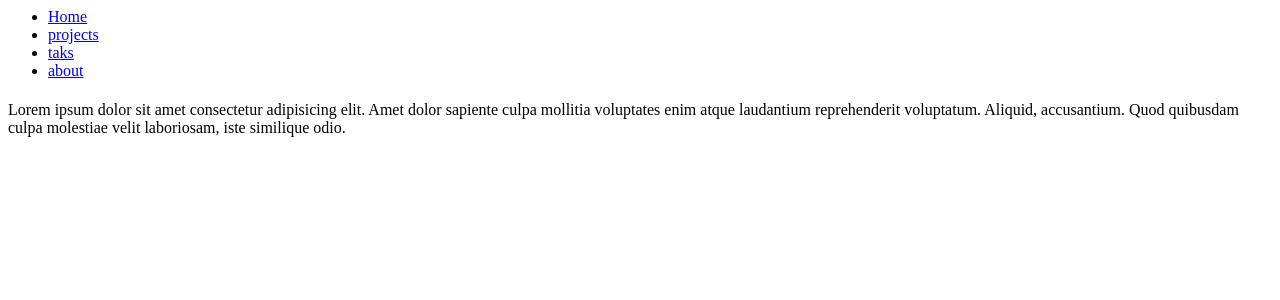
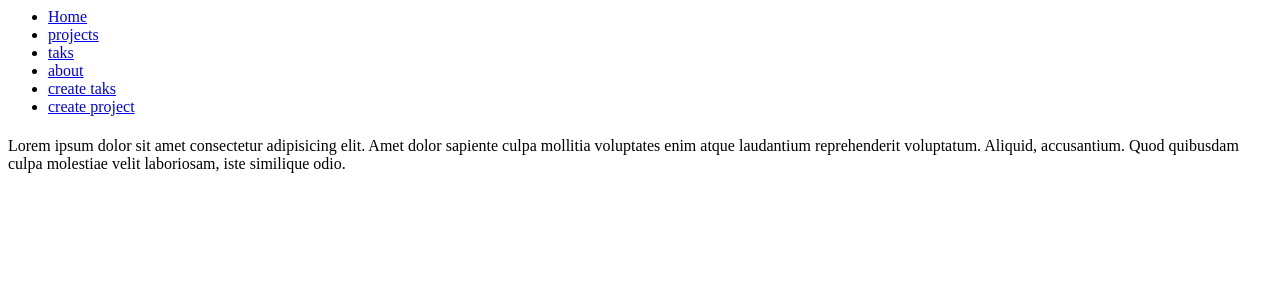
Before and after one commit to CrisBelDev/Myapp_Django, a Django app: page / in a window 1280 px wide. Shown: the top 300 px of the page. Run offline with Django 5.2, Linux system fonts and the light colour scheme.

Commit message:
haciendo uso de formulario GET y POST

```diff
--- a/myapp/templates/layouts/base.html
+++ b/myapp/templates/layouts/base.html
@@ -12,6 +12,12 @@
         <li>
             <a href="/about">about</a>
         </li>
+        <li>
+            <a href="/create_taks">create taks</a>
+        </li>
+        <li>
+            <a href="/create_project">create project</a>
+        </li>
     </ul>
 </nav>
 
--- a/myapp/urls.py
+++ b/myapp/urls.py
@@ -7,4 +7,6 @@ urlpatterns = [
     path('hello/<str:usuario>', views.hello),
     path('projects/', views.projects),
     path('taks/', views.taks),
+    path('create_taks/', views.create_taks),
+    path('create_project/',views.create_project),
 ]
--- a/myapp/views.py
+++ b/myapp/views.py
@@ -1,7 +1,8 @@
 from django.shortcuts import render
 from django.http import HttpResponse, JsonResponse
-from django.shortcuts import get_object_or_404, render
+from django.shortcuts import get_object_or_404, render, redirect
 from .models import Project,Tareas
+from .forms import createNewTaks,createNewProject
 # Create your views here.
 def index(request):
     title = 'Django ok!!'
@@ -14,7 +15,7 @@ def about(request):
 def projects(request):
     #projects = list(Project.objects.values())
     projects = Project.objects.all()
-    return render(request, 'projects.html',{
+    return render(request, 'projects/projects.html',{
         'projects': projects
     })
 
@@ -22,9 +23,31 @@ def taks(request):
     #tareas = Tareas.objects.get(id=id)
     #tareas = get_object_or_404(Tareas, id=id)
     tareas = Tareas.objects.all()
-    return render(request, 'taks.html',{
+    return render(request, 'tasks/taks.html',{
         'tareas':tareas
     })
+
+def create_taks(request):
+    if request.method == 'GET':
+        return render(request, 'tasks/create_taks.html',{
+            'form': createNewTaks()
+        })
+    else:
+        Tareas.objects.create(titulo = request.POST['titulo'], descripcion = request.POST['descripcion'], project_id=1)
+        return redirect('/taks/')
+
+def create_project(request):
+    if request.method == 'GET':
+        return render(request, 'projects/create_projects.html', {
+        'form': createNewProject()
+        })
+    else:
+        project = Project.objects.create(name = request.POST['name'])
+        print(project)
+        return render(request, 'projects/create_projects.html', {
+        'form': createNewProject()
+        })
+
 
 
 
```
Also changed, not shown: myapp/forms.py (added, +7 -0 lines), myapp/templates/projects/create_projects.html (+11 -0 lines), db.sqlite3.
